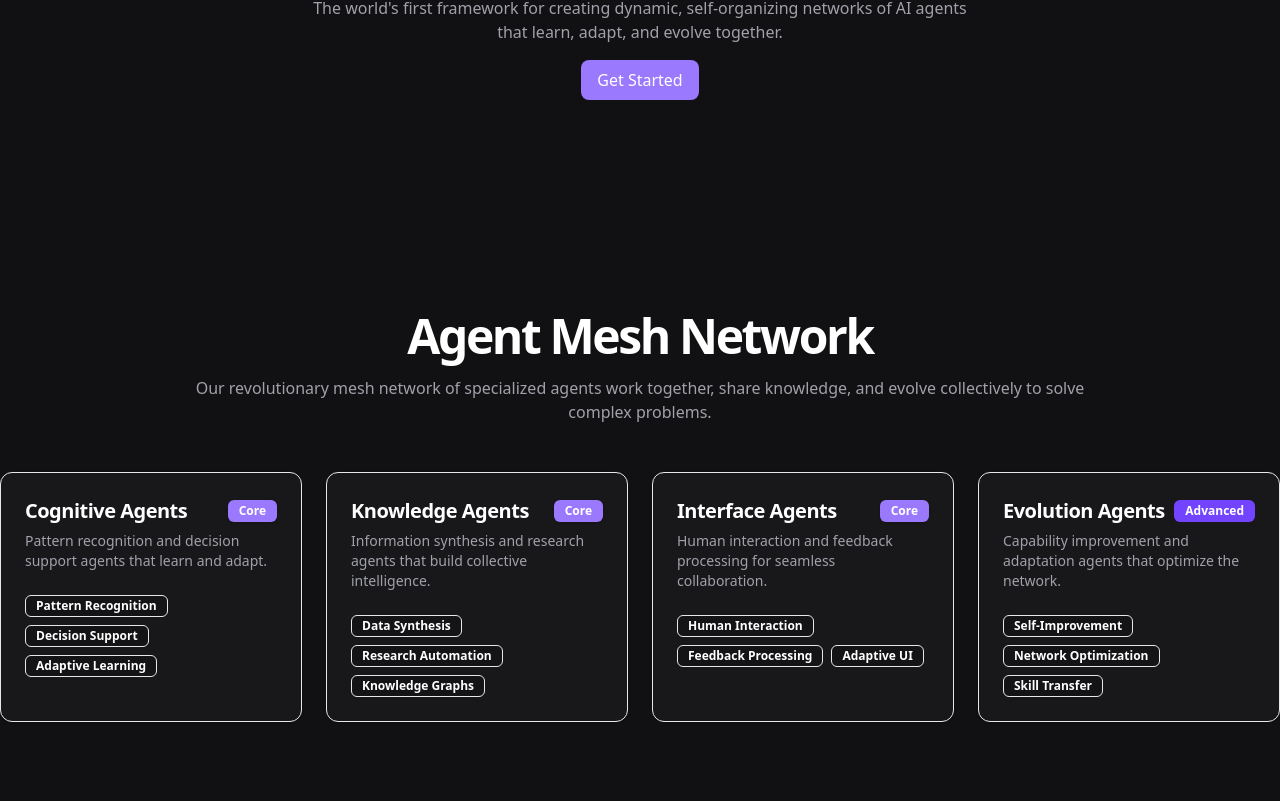
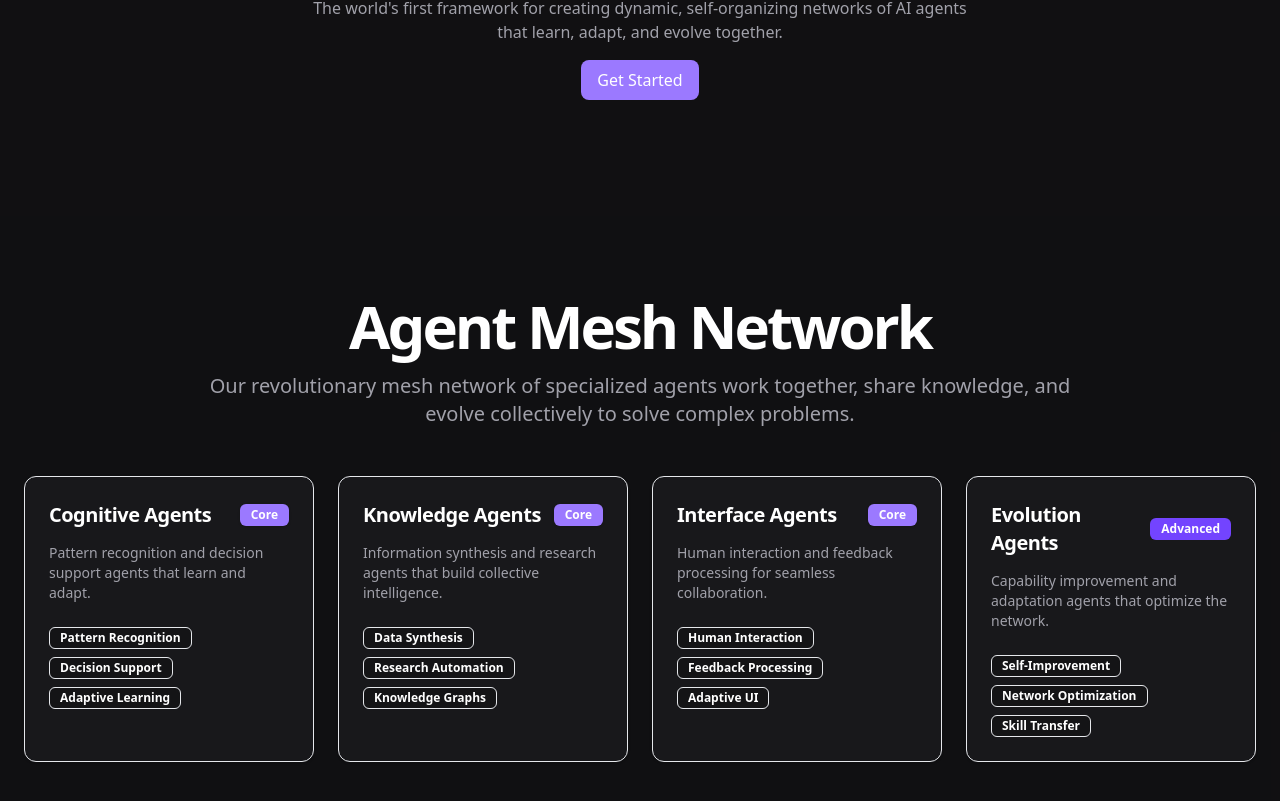
Before and after one commit to meshxcmd/MeshX, a Next.js app: page / in a window 1280 px wide. Shown: the part 585-1386 px from the top of the page. Built offline with nearby package versions, Linux system fonts and the light colour scheme.

Commit message:
style: enhance layout and animations
- Fix image aspect ratio warning
- Add hover animations to feature cards
- Improve spacing and typography
- Update section backgrounds

```diff
--- a/src/app/page.tsx
+++ b/src/app/page.tsx
@@ -4,16 +4,16 @@ import { Features } from "@/components/features";
 
 export default function Home() {
   return (
-    <>
+    <main className="flex flex-col">
       <div className="container flex min-h-[calc(100vh-3.5rem)] flex-col items-center justify-center">
         <div className="flex flex-col items-center space-y-6 text-center">
           <Image
             src="/mesh-x.svg"
             alt="MeshX Logo"
             width={240}
-            height={64}
+            height={240}
             priority
-            className="mb-2"
+            className="mb-2 h-auto"
           />
           <h1 className="text-6xl font-bold tracking-tight text-foreground">
             MeshX
@@ -36,6 +36,6 @@ export default function Home() {
         </div>
       </div>
       <Features />
-    </>
+    </main>
   );
 }
--- a/src/components/features.tsx
+++ b/src/components/features.tsx
@@ -36,22 +36,26 @@ const features = [
 
 export function Features() {
   return (
-    <section className="container py-24">
-      <div className="flex flex-col items-center space-y-4 text-center">
-        <h2 className="text-3xl font-bold tracking-tighter sm:text-4xl md:text-5xl">
+    <section className="relative py-20 bg-background/50">
+      <div className="container px-4 md:px-6">
+        <div className="flex flex-col items-center space-y-4 text-center mb-12">
+          <h2 className="text-3xl font-bold tracking-tighter sm:text-4xl md:text-5xl lg:text-6xl">
             Agent Mesh Network
           </h2>
-        <p className="max-w-[900px] text-muted-foreground">
+          <p className="max-w-[900px] text-muted-foreground text-lg md:text-xl">
             Our revolutionary mesh network of specialized agents work together, share knowledge,
             and evolve collectively to solve complex problems.
           </p>
         </div>
-      <div className="grid grid-cols-1 gap-6 pt-12 md:grid-cols-2 lg:grid-cols-4">
+        <div className="grid grid-cols-1 gap-6 mt-8 md:grid-cols-2 lg:grid-cols-4">
           {features.map((feature) => (
-          <Card key={feature.title} className="transition-all hover:shadow-lg">
+            <Card
+              key={feature.title}
+              className="relative overflow-hidden transition-all duration-300 hover:shadow-xl hover:-translate-y-1"
+            >
               <CardHeader>
-              <div className="flex items-center justify-between">
-                <CardTitle className="text-xl">{feature.title}</CardTitle>
+                <div className="flex items-center justify-between mb-2">
+                  <CardTitle className="text-xl font-bold">{feature.title}</CardTitle>
                   <Badge
                     variant={feature.type === "core" ? "default" : "secondary"}
                     className="capitalize"
@@ -59,7 +63,9 @@ export function Features() {
                     {feature.type}
                   </Badge>
                 </div>
-              <CardDescription>{feature.description}</CardDescription>
+                <CardDescription className="text-muted-foreground">
+                  {feature.description}
+                </CardDescription>
               </CardHeader>
               <CardContent>
                 <div className="flex flex-wrap gap-2">
@@ -77,6 +83,7 @@ export function Features() {
             </Card>
           ))}
         </div>
+      </div>
     </section>
   )
 }
```
Lines whose indentation alone changed are shown as unchanged.
